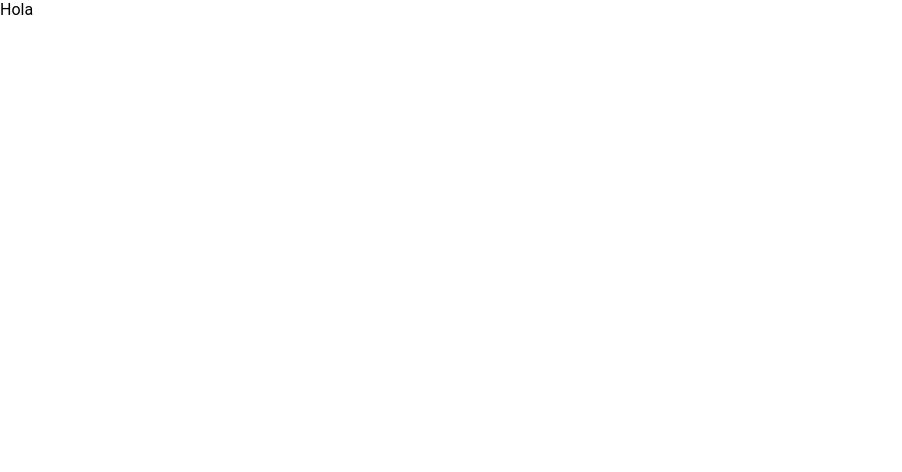
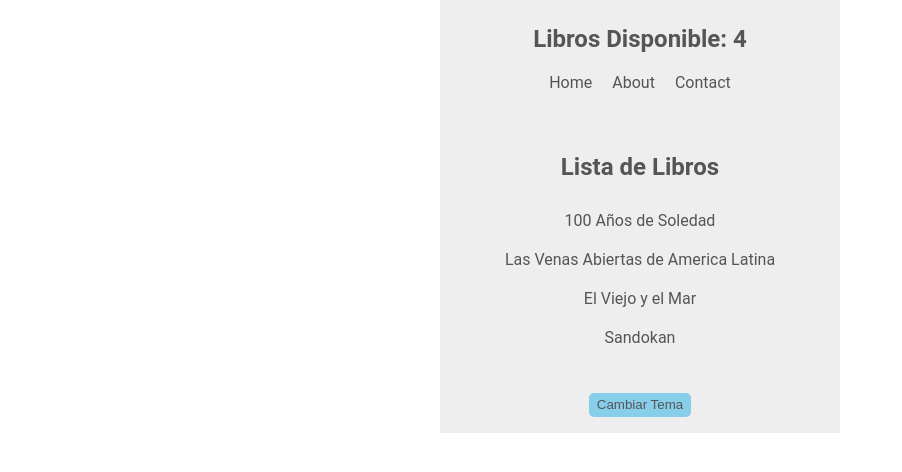
Before and after one commit to Academia-Numen/la-costa-react-clases, a React (Create React App) app: page / in a window 1280 px wide. Shown: the top 472 px of the page, without its empty margins (0-902 px from the left). Built offline with nearby package versions, Linux system fonts and the light colour scheme.

Commit message:
clase 6: última parte, implementacion de Context

```diff
--- a/src/App.js
+++ b/src/App.js
@@ -3,27 +3,41 @@ import BooksList from './components/BooksList';
 import React from 'react';
 import { useState } from 'react';
 import { createContext } from 'react';
+import Navbar from './components/Navbar';
+import { AppContainer } from './App.styled';
+import ThemeToggle from './components/ThemeToggle';
 
-const BooksContext = createContext();
+export const BooksContext = createContext();
+export const ThemeContext = createContext();
 
 function App() {
   const [books, setBooks] = useState([
-    { title: '100 años de soledad', id: 1 },
-    { title: 'las venas abiertas de america latina', id: 2 },
-    { title: 'El viejo y el mar', id: 3 },
+    { title: '100 Años de Soledad', id: 1 },
+    { title: 'Las Venas Abiertas de America Latina', id: 2 },
+    { title: 'El Viejo y el Mar', id: 3 },
     { title: 'Sandokan', id: 4 },
-  ])
+  ]);
+  const [isLightTheme, setIsLightTheme] = useState(true);
+
+  const themeStyles = `
+    color: ${isLightTheme ? '#555' : '#ddd' };
+    background: ${isLightTheme ? '#eee' : '#555' };
+  `;
 
   return (
-    <div>
-      <BooksContext.Provider value={books}>
-        <div>
-          <div>
-            <BooksList/>
-          </div>
-        </div>
-      </BooksContext.Provider>
-    </div>
+    <AppContainer>
+      <ThemeContext.Provider value={themeStyles}>
+        <BooksContext.Provider value={books}>
+
+          <Navbar />
+
+          <BooksList/>
+
+          <ThemeToggle />
+
+        </BooksContext.Provider>
+      </ThemeContext.Provider>
+    </AppContainer>
   );
 }
 
--- /dev/null
+++ b/src/App.styled.js
@@ -0,0 +1,7 @@
+import styled from "@emotion/styled";
+
+export const AppContainer = styled.div`
+    max-width: 400px;
+    margin: 0 auto;
+    text-align: center;
+`
--- /dev/null
+++ b/src/components/BooksList/book-list.styled.js
@@ -0,0 +1,16 @@
+import styled from "@emotion/styled";
+
+export const BooksContainer = styled.div`
+    ${({ themeStyles }) => themeStyles};
+    padding: 20px;
+`;
+
+export const BooksUnorderedList = styled.ul`
+    padding: 0;
+    list-style-type: none;
+`;
+
+export const BookItem = styled.li`
+    padding: 10px;
+    border-radius: 10px;
+`;
--- a/src/components/BooksList/index.js
+++ b/src/components/BooksList/index.js
@@ -1,11 +1,23 @@
 import React from 'react';
+import { useContext } from 'react';
+import { BooksContext, ThemeContext } from '../../App';
+import { BooksContainer, BooksUnorderedList, BookItem } from './book-list.styled';
 
 const BooksList = () => {
+   const books = useContext(BooksContext);
+   const themeStyles = useContext(ThemeContext);
 
     return (
-        <div>
-            Hola
-        </div>
+        <BooksContainer themeStyles={themeStyles}>
+            <h2>Lista de Libros</h2>
+            <BooksUnorderedList>
+                { books.map(book => (
+                    <BookItem key={ book.id }>
+                        { book.title }
+                    </BookItem>
+                ))}
+            </BooksUnorderedList>
+        </BooksContainer>
     );
 }
 
--- /dev/null
+++ b/src/components/Navbar/index.js
@@ -0,0 +1,19 @@
+import React, { useContext } from 'react';
+import { BooksContext, ThemeContext } from '../../App';
+import { NavbarContainer } from './navbar.styled';
+
+export default function Navbar() {
+    const books = useContext(BooksContext);
+    const themeStyles = useContext(ThemeContext);
+
+    return (
+        <NavbarContainer themeStyles={themeStyles}>
+            <h1>Libros Disponible: {books.length}</h1>
+            <ul>
+                <li>Home</li>
+                <li>About</li>
+                <li>Contact</li>
+            </ul>
+        </NavbarContainer>
+    )
+}
--- a/src/components/Card/card.styled.js
+++ b/src/components/Navbar/navbar.styled.js
@@ -1,9 +1,15 @@
 import styled from "@emotion/styled";
 
-export const CardContainer = styled.li`
-    max-width: 200px;
-    background: ${({ option, rival }) => option === rival ? 'yellow' : 'skyblue'};
-    padding: 10px;
+export const NavbarContainer = styled.nav`
+    ${({ themeStyles }) => themeStyles};
+    padding: 5px;
+    ul {
+        padding: 0;
+    }
+    li {
+        display: inline-block;
+        margin: 0 10px;
+    }
 `;
 
 export const TimeContainer = styled.div`
--- /dev/null
+++ b/src/components/ThemeToggle/index.js
@@ -0,0 +1,15 @@
+import { ToggleButton, ToggleContainer } from "./theme-toggle.styled";
+import React, { useContext } from 'react';
+import { ThemeContext } from "../../App";
+
+export default function ThemeToggle() {
+    const themeStyles = useContext(ThemeContext);
+
+    return (
+        <ToggleContainer themeStyles={themeStyles}>
+            <ToggleButton>
+                Cambiar Tema
+            </ToggleButton>
+        </ToggleContainer>
+    )
+}
--- /dev/null
+++ b/src/components/ThemeToggle/theme-toggle.styled.js
@@ -0,0 +1,14 @@
+import styled from "@emotion/styled";
+
+export const ToggleButton = styled.button`
+    background: skyblue;
+    color: #555;
+    border: none;
+    border-radius: 5px;
+    padding: .3rem .5rem;
+`
+export const ToggleContainer = styled.div`
+    ${({ themeStyles }) => themeStyles};
+    padding: 1rem;
+    padding-top: 0;
+`;
```
Also changed, not shown: src/components/BooksList/lista.styled.js (deleted, +0 -8 lines), src/components/Card/index.js (deleted, +0 -19 lines).
